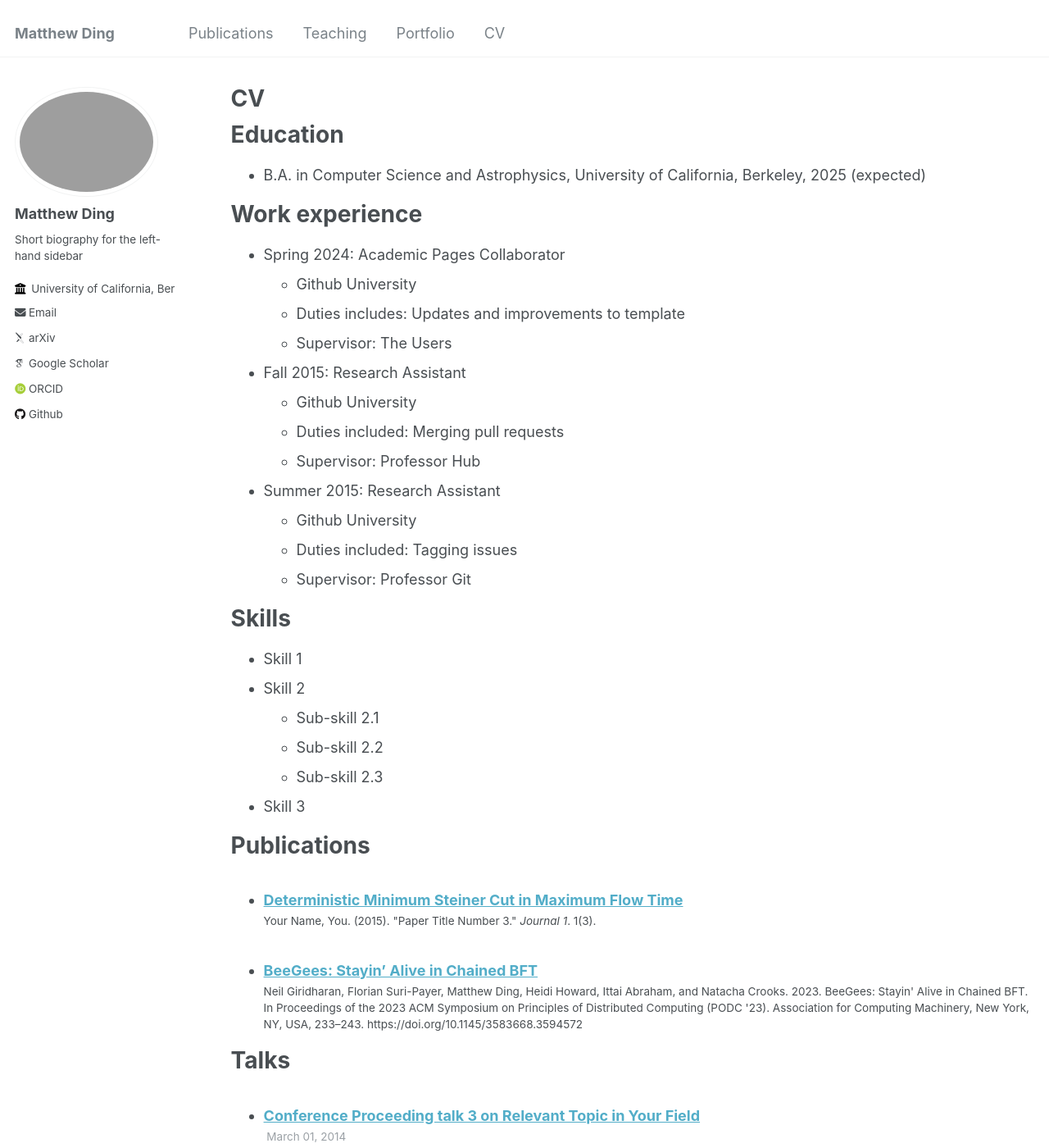
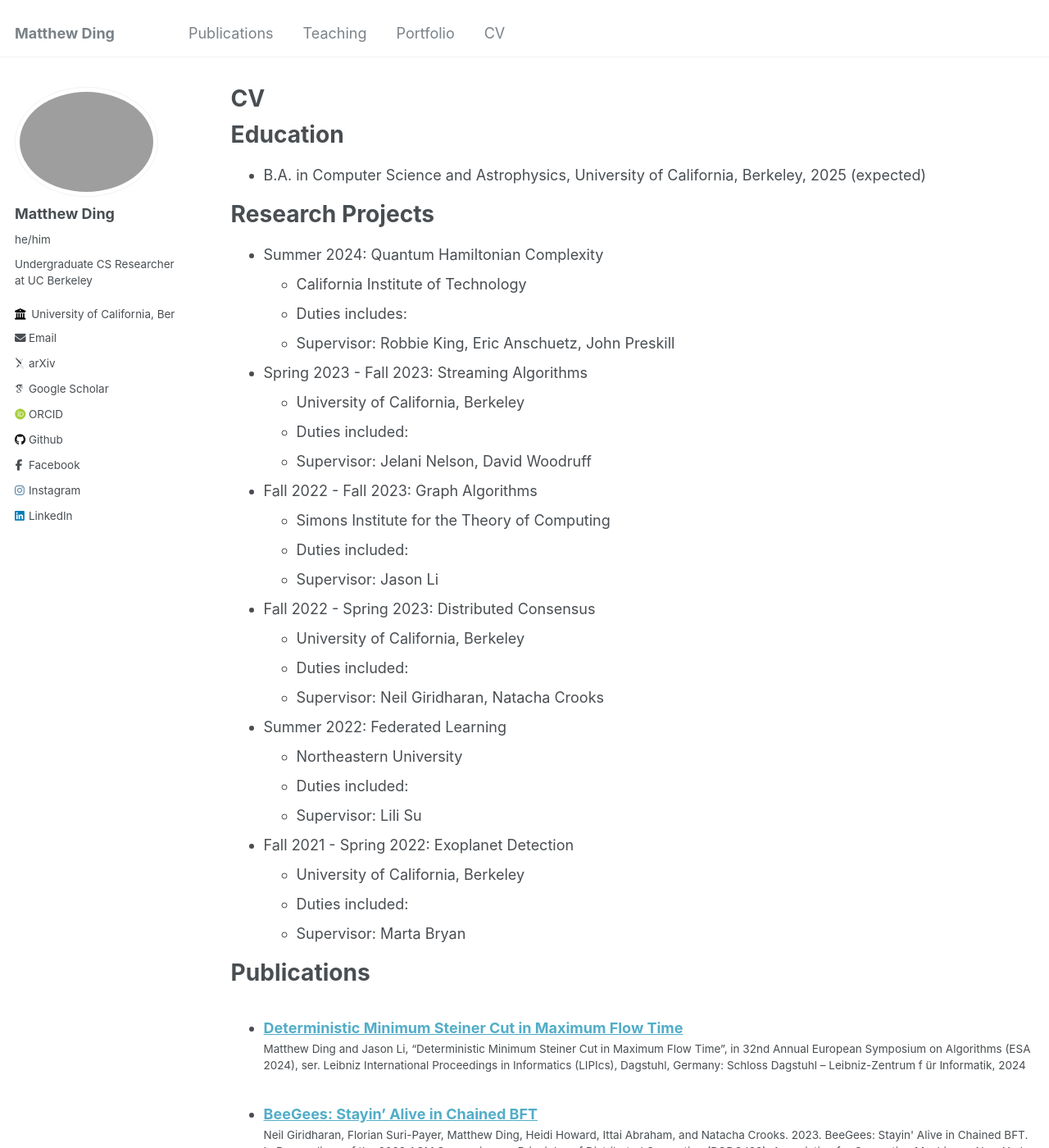
Before and after one commit to matthew-ding/matthew-ding.github.io, a Jekyll site: the page built from _pages/cv.md, in a window 1280 px wide and 1400 px high. Shown: the whole window at 82% size. Built offline with Jekyll 4.4.1, drawn with Linux system fonts in a browser that asks for light colours; some web fonts are replaced; some of the changed text lies outside the part shown.

```diff
--- a/_config.yml
+++ b/_config.yml
@@ -11,7 +11,7 @@ locale                   : "en-US"
 title                    : "Matthew Ding"
 title_separator          : "-"
 name                     : &name "Matthew Ding"
-description              : &description "personal description"
+description              : &description "My website"
 url                      : https://academicpages.github.io # the base hostname & protocol for your site e.g. "https://mmistakes.github.io"
 baseurl                  : "" # the subpath of your site, e.g. "/blog"
 repository               : "academicpages/academicpages.github.io"
@@ -21,10 +21,10 @@ repository               : "academicpages/academicpages.github.io"
 #               Additional customization can be done by editing /_includes/author-profile.html
 author:
   # Biographic information
-  avatar           : "profile.png"
+  avatar           : "bio-photo.jpg"
   name             : "Matthew Ding"
-  pronouns         : # example: "she/her"
-  bio              : "Short biography for the left-hand sidebar"
+  pronouns         : "he/him"
+  bio              : "Undergraduate CS Researcher at UC Berkeley"
   # location         : "Earth"
   employer         : "University of California, Berkeley"
   uri              : # URL
@@ -49,15 +49,15 @@ author:
 
   # Social media
   bluesky          : # "bsky.app" # Replace this with you Bluesky username
-  facebook         : # Username
+  facebook         : "matthewding2"
   flickr           : # Username
   foursquare       : # Username
   goodreads        : # Username
   google_plus      : # Username
   keybase          : # Username
-  instagram        : # Username
+  instagram        : "matthew_ding1"
   lastfm           : # Username
-  linkedin         : # Username
+  linkedin         : "matthew-ding-247151216"
   mastodon         : # URL
   medium           : # URL
   pinterest        : # Username
--- a/_pages/cv.md
+++ b/_pages/cv.md
@@ -13,31 +13,37 @@ Education
 ======
 * B.A. in Computer Science and Astrophysics, University of California, Berkeley, 2025 (expected)
 
-Work experience
+Research Projects
 ======
-* Spring 2024: Academic Pages Collaborator
-  * Github University
-  * Duties includes: Updates and improvements to template
-  * Supervisor: The Users
+* Summer 2024: Quantum Hamiltonian Complexity
+  * California Institute of Technology
+  * Duties includes:
+  * Supervisor: Robbie King, Eric Anschuetz, John Preskill
 
-* Fall 2015: Research Assistant
-  * Github University
-  * Duties included: Merging pull requests
-  * Supervisor: Professor Hub
+* Spring 2023 - Fall 2023: Streaming Algorithms
+  * University of California, Berkeley
+  * Duties included:
+  * Supervisor: Jelani Nelson, David Woodruff
 
-* Summer 2015: Research Assistant
-  * Github University
-  * Duties included: Tagging issues
-  * Supervisor: Professor Git
+* Fall 2022 - Fall 2023: Graph Algorithms
+  * Simons Institute for the Theory of Computing
+  * Duties included:
+  * Supervisor: Jason Li
 
-Skills
-======
-* Skill 1
-* Skill 2
-  * Sub-skill 2.1
-  * Sub-skill 2.2
-  * Sub-skill 2.3
-* Skill 3
+* Fall 2022 - Spring 2023: Distributed Consensus
+  * University of California, Berkeley
+  * Duties included:
+  * Supervisor: Neil Giridharan, Natacha Crooks
+
+* Summer 2022: Federated Learning
+  * Northeastern University
+  * Duties included:
+  * Supervisor: Lili Su
+
+* Fall 2021 - Spring 2022: Exoplanet Detection
+  * University of California, Berkeley
+  * Duties included:
+  * Supervisor: Marta Bryan
 
 Publications
 ======
@@ -45,18 +51,8 @@ Publications
     {% include archive-single-cv.html %}
   {% endfor %}</ul>
 
-Talks
-======
-  <ul>{% for post in site.talks reversed %}
-    {% include archive-single-talk-cv.html  %}
-  {% endfor %}</ul>
-
 Teaching
 ======
   <ul>{% for post in site.teaching reversed %}
     {% include archive-single-cv.html %}
   {% endfor %}</ul>
-
-Service and leadership
-======
-* Currently signed in to 43 different slack teams
--- a/_publications/2023-12-27-steiner-cut.md
+++ b/_publications/2023-12-27-steiner-cut.md
@@ -2,12 +2,14 @@
 title: "Deterministic Minimum Steiner Cut in Maximum Flow Time"
 collection: publications
 permalink: /publication/2023-12-27-steiner-cut
-excerpt: 'This paper is about the number 3. The number 4 is left for future work.'
-date: 2023-12-27
-venue: 'Preprint'
+excerpt: "We devise a deterministic algorithm for minimum Steiner cut which uses polylogarithmic maximum flow calls and near-linear time outside of these maximum flow calls. This improves on Li and Panigrahi's (FOCS 2020) algorithm which takes O(m^{1+ϵ}) time outside of maximum flow calls. Our algorithm thus shows that deterministic minimum Steiner cut can be solved in maximum flow time up to polylogarithmic factors, given any black-box deterministic maximum flow algorithm. Our main technical contribution is a novel deterministic graph decomposition method for terminal vertices which generalizes all existing s-strong partitioning methods and may have future applications."
+date: 2024-09-01
+venue: "2024 European Symposium on Algorithms (ESA '24)"
 slidesurl: # 'http://academicpages.github.io/files/slides3.pdf'
 paperurl: 'https://arxiv.org/pdf/2312.16415'
-citation: 'Your Name, You. (2015). &quot;Paper Title Number 3.&quot; <i>Journal 1</i>. 1(3).'
+citation: "Matthew Ding and Jason Li, “Deterministic Minimum Steiner Cut in Maximum Flow Time”, in 32nd Annual
+European Symposium on Algorithms (ESA 2024), ser. Leibniz International Proceedings in Informatics
+(LIPIcs), Dagstuhl, Germany: Schloss Dagstuhl – Leibniz-Zentrum f ̈ur Informatik, 2024"
 ---
 
-The contents above will be part of a list of publications, if the user clicks the link for the publication than the contents of section will be rendered as a full page, allowing you to provide more information about the paper for the reader. When publications are displayed as a single page, the contents of the above "citation" field will automatically be included below this section in a smaller font.
+We devise a deterministic algorithm for minimum Steiner cut which uses polylogarithmic maximum flow calls and near-linear time outside of these maximum flow calls. This improves on Li and Panigrahi's (FOCS 2020) algorithm which takes O(m^{1+ϵ}) time outside of maximum flow calls. Our algorithm thus shows that deterministic minimum Steiner cut can be solved in maximum flow time up to polylogarithmic factors, given any black-box deterministic maximum flow algorithm. Our main technical contribution is a novel deterministic graph decomposition method for terminal vertices which generalizes all existing s-strong partitioning methods and may have future applications.
```
Also changed, not shown: _pages/about.md (+12 -4 lines), _publications/2023-06-16-beegees.md (+2 -2 lines), _teaching/cs70-reader.md (+1 -10 lines), 2 other files.
